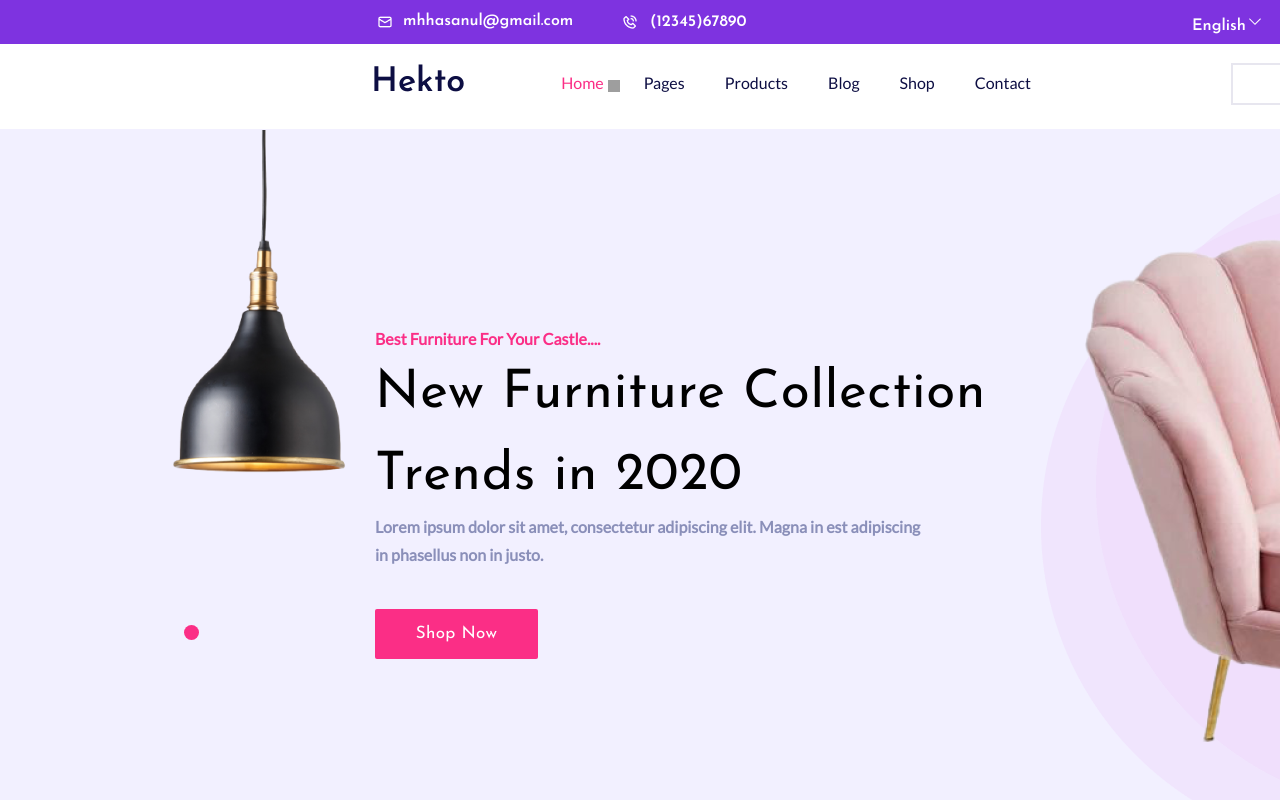
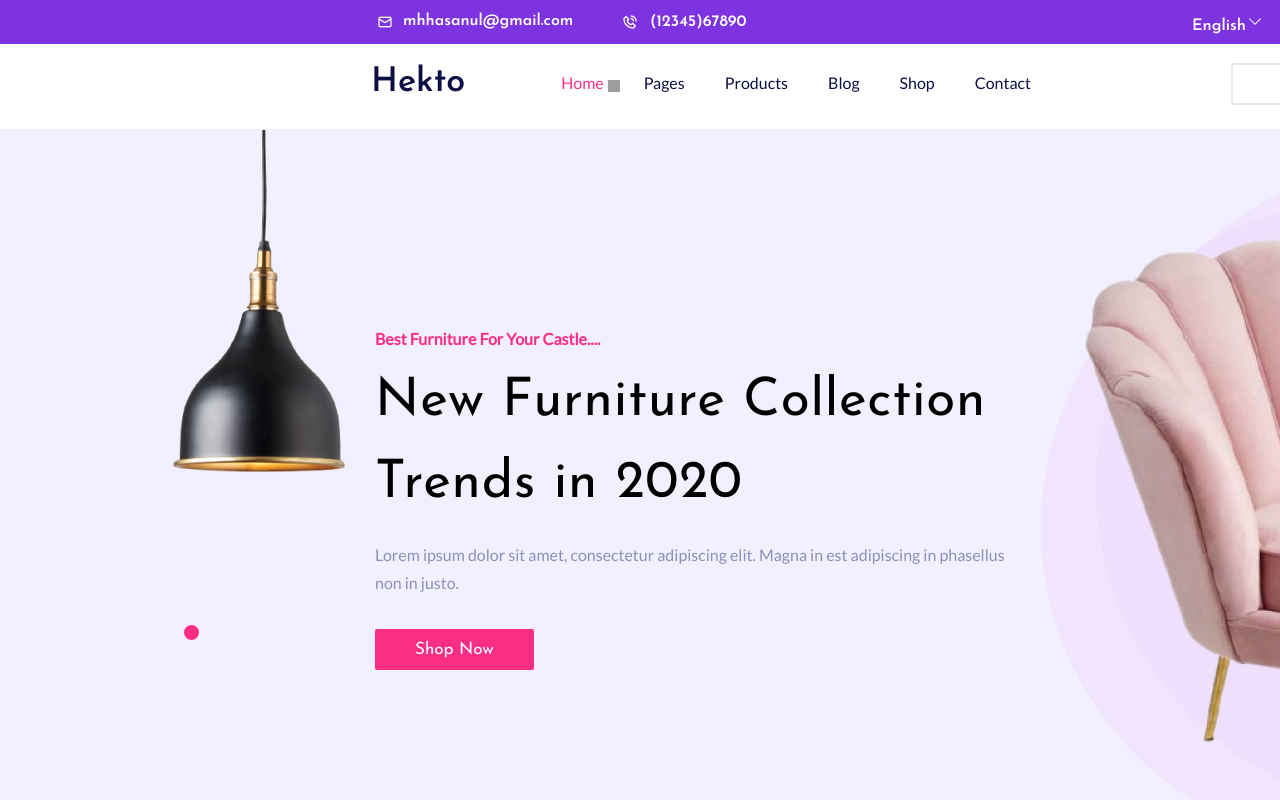
Before and after one commit to laibatheAI/UI-UX-Hackthon2, a Next.js app: page / in a window 1280 px wide. Shown: the top 800 px of the page. Built offline with nearby package versions, Linux system fonts and the light colour scheme; grey boxes are pictures that could not be loaded.

Commit message:
Update hero.tsx

```diff
--- a/src/app/components/hero.tsx
+++ b/src/app/components/hero.tsx
@@ -1,63 +1,66 @@
 import Image from "next/image";
-export default function Hero(){
-  return(
-    <div className="bg-[#F2F0FF] lg:w-[1920px] lg:h-[764px] top-[122px]">
-      <div className=" absolute lg:w-[387px] lg:h-[387px] top-[130px] left-[70px]">
-        <Image src="/image 32.png"
+
+export default function Hero() {
+  return (
+    <div className="bg-[#F2F0FF] w-full lg:w-[1920px] h-auto lg:h-[764px] lg:pt-[122px]">
+      {/* Left Image */}
+      <div className="relative w-[200px] h-[200px] sm:w-[300px] sm:h-[300px] lg:w-[387px] lg:h-[387px] mx-auto lg:mx-0 lg:absolute lg:top-[130px] lg:left-[70px]">
+        <Image
+          src="/image 32.png"
           alt="Lamp Light"
+          layout="responsive"
           width={387}
-        height={387}/>
+          height={387}
+        />
       </div>
 
-      <div className="bg-[#FB2E86] absolute lg:w-[15px] lg:h-[15px] top-[625px] left-[184px] rounded-full"></div>
+      {/* Pink Circle */}
+      <div className="bg-[#FB2E86] w-[10px] h-[10px] sm:w-[15px] sm:h-[15px] rounded-full mx-auto lg:absolute lg:top-[625px] lg:left-[184px]"></div>
 
-      {/* text Div */}
-
-      <div className=" absolute lg:w-[644px] lg:h-[248px] top-[325px] left-[375px]">
-        {/* pink Text */}
-        <div className="lg:w-[230px] lg:h-[28px] top-[325px] left-[378px]">
-          <p className="font-lato text-[#FB2E86] text-[16px] font-bold leading-[28px] text-left underline-offset-auto decoration-clone">
+      {/* Text Section */}
+      <div className="text-center lg:text-left lg:absolute lg:w-[644px] lg:h-auto top-[325px] lg:top-[325px] lg:left-[375px] mx-auto px-4 lg:px-0">
+        {/* Pink Text */}
+        <div className="text-[#FB2E86] font-lato text-[14px] sm:text-[16px] font-bold leading-[20px] sm:leading-[28px] mb-2">
           Best Furniture For Your Castle....
-          </p>
         </div>
 
-        {/* black Text */}
-        <div className="lg:w-[644px] lg:h-[140px] top-[365px] left-[375px]">
-          <p className="font-josefin-sans text-[53px] leading-[81.98px] tracking-[0.015em] text-left underline-offset-auto decoration-clone">
-          New Furniture Collection
-          Trends in 2020
-          </p>
+        {/* Black Heading */}
+        <div className="font-josefin-sans text-[28px] sm:text-[40px] lg:text-[53px] leading-[36px] sm:leading-[50px] lg:leading-[81.98px] tracking-[0.015em] mb-4">
+          New Furniture Collection <br /> Trends in 2020
         </div>
 
-        {/* lorems text */}
-        <div className="lg:w-[559px] lg:h-[56px] grid top-[517px] left-[375px] mt-5">
-          <p className="font-lato text-[#8A8FB9] text-[16px] font-bold leading-[28px] text-left underline-offset-auto decoration-clone">
-          Lorem ipsum dolor sit amet, consectetur adipiscing elit. Magna in est adipiscing
-          in phasellus non in justo.
-          </p>
+        {/* Description Text */}
+        <div className="text-[#8A8FB9] font-lato text-[14px] sm:text-[16px] font-normal leading-[22px] sm:leading-[28px] mb-6 lg:mb-8">
+          Lorem ipsum dolor sit amet, consectetur adipiscing elit. Magna in est adipiscing in phasellus non in justo.
         </div>
 
-        {/* btnDiv */}
-        <div className="grid justify-center items-center bg-[#FB2E86] lg:w-[163px] lg:h-[50px] top-[600px] left-[375px] rounded-sm mt-10">
-          <button className="font-josefin-sans text-white text-[17px] leading-[19.92px] tracking-[0.02em] text-left underline-offset-auto decoration-clone">
+        {/* Button */}
+        <div className="flex justify-center lg:justify-start">
+          <button className="bg-[#FB2E86] text-white font-josefin-sans text-[14px] sm:text-[17px] py-2 px-6 lg:px-10 rounded-sm">
             Shop Now
           </button>
         </div>
       </div>
 
-      {/* Img-Div */}
-      <div className=" absolute lg:w-[706px] lg:h-[689px] top-[161px] left-[1041px]">
-        <Image src="/sofa promotional header.png"
+      {/* Right Image */}
+      <div className="relative w-[300px] h-[300px] sm:w-[500px] sm:h-[500px] lg:w-[706px] lg:h-[689px] mx-auto mt-6 lg:mt-0 lg:absolute lg:top-[161px] lg:left-[1041px]">
+        <Image
+          src="/sofa promotional header.png"
           alt="Sofa Image"
+          layout="responsive"
           width={706}
-        height={689}/>
+          height={689}
+        />
       </div>
 
-      <div className=" absolute lg:w-[66.07px] lg:h-[14.6px] top-[818.46px] left-[927px]">
-        <Image src="/promotional page nav.png"
-        alt="page NAvigation"
+      {/* Bottom Navigation */}
+      <div className="flex justify-center lg:absolute lg:top-[818.46px] lg:left-[927px] mt-6 lg:mt-0">
+        <Image
+          src="/promotional page nav.png"
+          alt="Page Navigation"
           width={66.07}
-        height={14.6}/>
+          height={14.6}
+        />
       </div>
     </div>
   );
```
Lines whose indentation alone changed are shown as unchanged.
